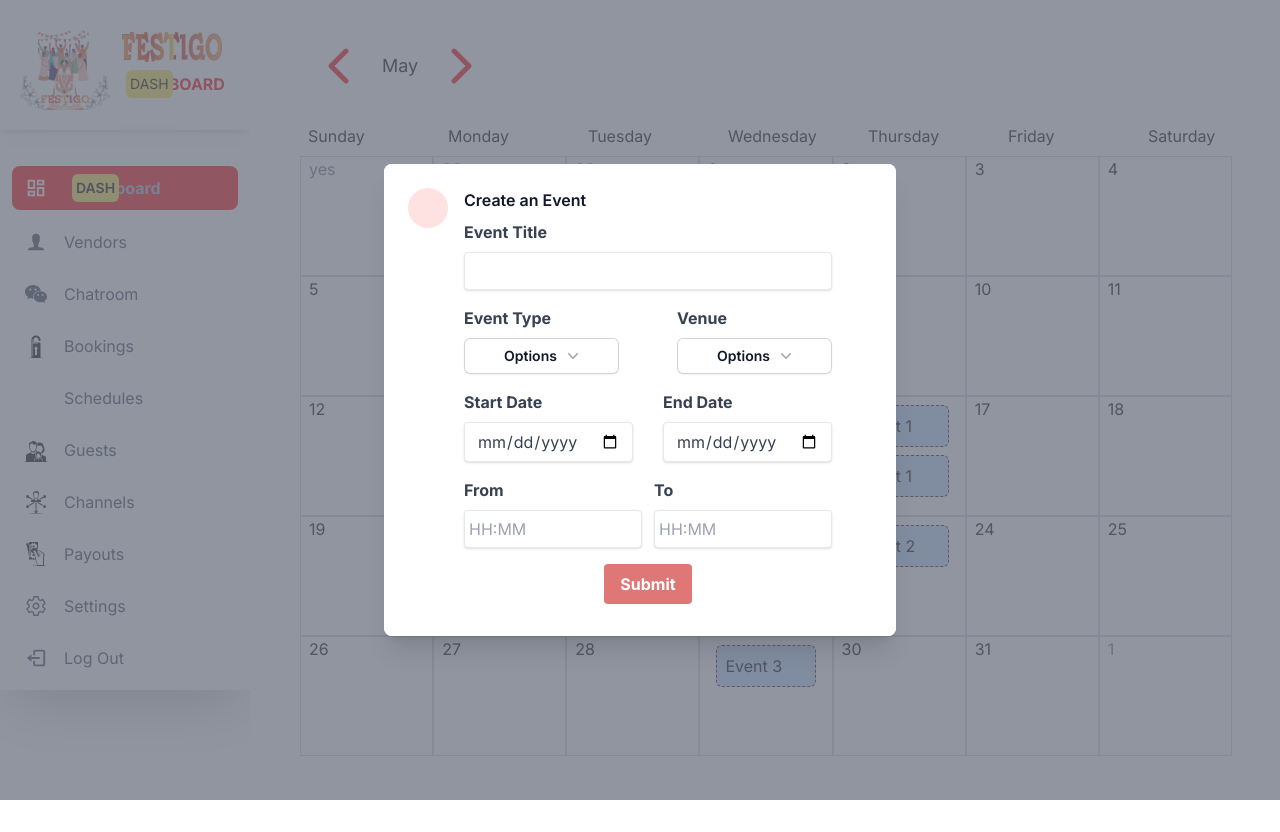
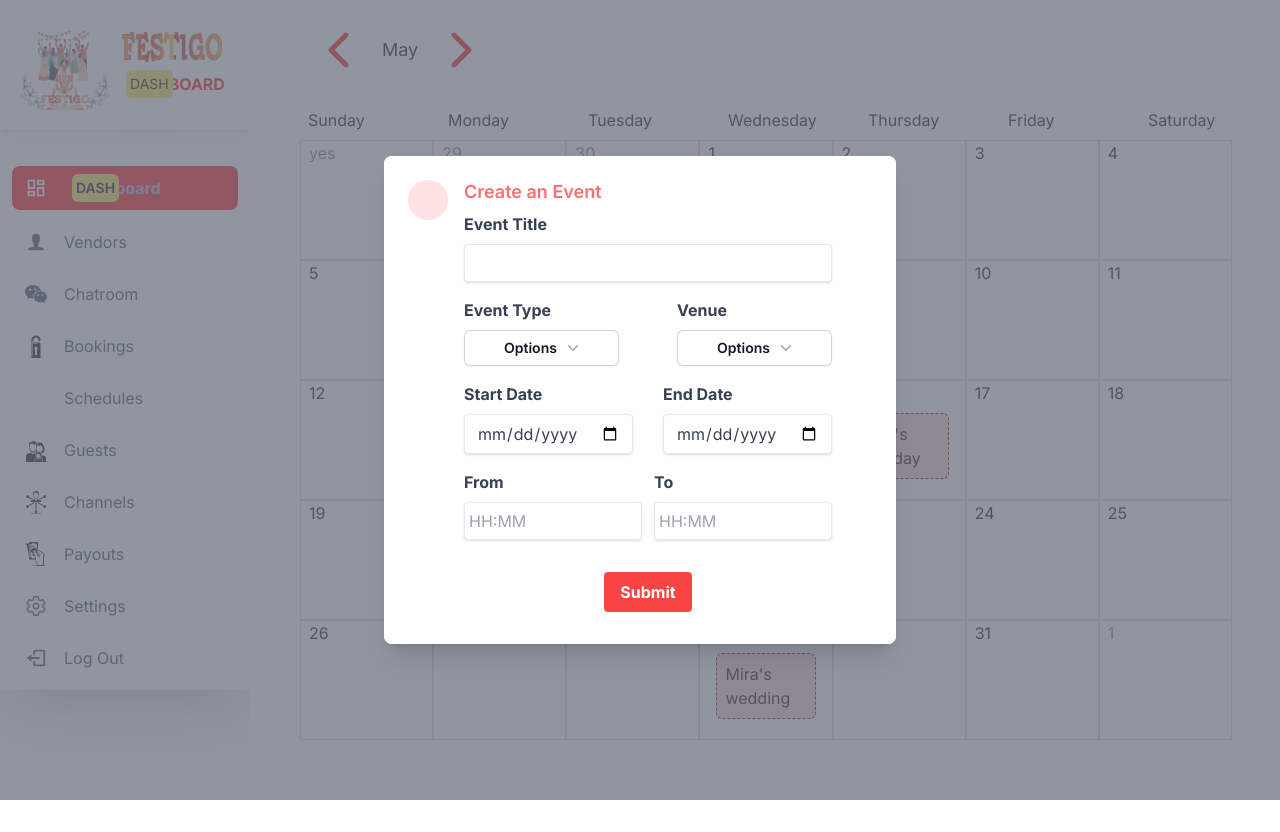
Before and after one commit to Niharika0104/Festigo, a Next.js app in the folder festigo/: page /dashboard/calendar in a window 1280 px wide. Both pictures are taken after a click on the element "10". After the commit the page ends 800 px from the top, so only its background shows below. Built offline with nearby package versions, Linux system fonts and the light colour scheme.

Commit message:
fixed the calendar

```diff
--- a/festigo/components/Calendar/CustomCalendat.tsx
+++ b/festigo/components/Calendar/CustomCalendat.tsx
@@ -24,12 +24,7 @@ const monthsValue = [
 const getDaysInMonth = (month: number, year: number): number => {
   return new Date(year, month, 0).getDate();
 };
-function getRandomColor() {
-  const colors = ["red", "green", "yellow", "blue","purple"];
-  const randomIndex = Math.floor(Math.random() * colors.length);
 
-  return colors[randomIndex];
-}
 
 
 interface Event {
@@ -40,6 +35,8 @@ interface Event {
   endDate?: string;
   venue?: string;
   edit?:boolean;
+  fromTime?:string;
+  toTime?:string;
 }
 const  groupByStartDate=(arr: Event[])=>{
   const result: { [key: string]: Event[] } = {};
@@ -60,10 +57,11 @@ const  groupByStartDate=(arr: Event[])=>{
 const organizedEvents: { [key: string]: Event[] } = {};
 
 const sampleEvents: Event[] = [
-  { date: '2024-05-15', title: 'Event 1', description: 'Description for Event 1', startDate: '2024-05-15', endDate: '2024-05-15', venue: 'Venue 1' },
-  { date: '2024-05-15', title: 'Event 1', description: 'Description for Event 1', startDate: '2024-05-15', endDate: '2024-05-15', venue: 'Venue 1' },
-  { date: '2024-05-22', title: 'Event 2', description: 'Description for Event 2', startDate: '2024-05-22', endDate: '2024-05-22', venue: 'Venue 2' },
-  { date: '2024-05-28', title: 'Event 3', description: 'Description for Event 3', startDate: '2024-05-28', endDate: '2024-05-28', venue: 'Venue 3' },
+  { date: '2024-05-15', title: 'Jazz\'s birthday', description: 'Description for Event 1', startDate: '2024-05-15', endDate: '2024-05-15', venue: 'Venue 1',fromTime:"11:00am",toTime:"11:40pm" },
+  { date: '2024-05-15', title: 'Harpreet\'s wedding', description: 'Description for Event 1', startDate: '2024-06-15', endDate: '2024-06-15', venue: 'Venue 1',fromTime:"11:00am",toTime:"11:40pm"  },
+  { date: '2024-05-22', title: 'Diane graduation party', description: 'Description for Event 2', startDate: '2024-06-22', endDate: '2024-06-22', venue: 'Venue 2',fromTime:"11:00am",toTime:"11:40pm"  },
+  { date: '2024-05-28', title: 'Mira\'s wedding', description: 'Description for Event 3', startDate: '2024-05-28', endDate: '2024-05-28', venue: 'Venue 3',fromTime:"11:00am",toTime:"11:40pm"  },
+
   // Add more events as needed
 ];
 
@@ -102,7 +100,7 @@ const getCurrentMonth = () => {
 
 
 const months = Array.from({ length: 12 }, (_, index) => index + 1); // Array of month numbers from 1 to 12
-const iconStyle = { color: "red", fontSize: "2.5em" }
+const iconStyle = { color: "red", fontSize: "2.5em",cursorStyle:"pointer"}
 
 
 const CustomCalendar: React.FC<CustomCalendarProps> = ({ year }) => {
@@ -111,19 +109,24 @@ const [title,setTitle]=useState("Create an Event")
  const [modalOpen, setModalOpen] = useState(false);
  const [event,setEvent]=useState();
  const handleLeftClick=()=>{
-  setCurrentMonth(monthsValue[currentMonth.idx-1]);
+  setCurrentMonth(monthsValue[(currentMonth.idx-1)%12]);
 }
 const handleRightClick=()=>{
-  setCurrentMonth(monthsValue[currentMonth.idx+1]);
+  setCurrentMonth(monthsValue[(currentMonth.idx+1)%12]);
 }
+function getRandomColor():string {
+  const colors = ["red", "green", "yellow", "blue","purple"];
+  const randomIndex = Math.floor(Math.random() * (colors.length-1));
 
+  return colors[randomIndex];
+}
 const OpenPopUp=(event?:any)=>{
   setModalOpen(true);
   if(event?.edit)setTitle("Edit your event")
   setEvent(event);
 }
 
-
+const dynamicClassName = `border border-dashed border-red-950 rounded-md m-2 bg-red-200 p-2 cursor-pointer`;
 const totalDays = getDaysInMonth(currentMonth.idx + 1, year);
 const firstDayOfWeek = getFirstDayOfWeek(currentMonth.idx + 1, year);
 const totalCells = Math.ceil((totalDays + firstDayOfWeek) / 7) * 7;
@@ -137,13 +140,14 @@ const totalCells = Math.ceil((totalDays + firstDayOfWeek) / 7) * 7;
         contentProps={event}
 
       />
-    <div className="w-full h-screen flex flex-col my-4">
-  <div className='w-[200px] h-[100px] flex justify-evenly items-center'>
-    <FaChevronLeft style={iconStyle} onClick={handleLeftClick}/>
+    <div className="w-full h-full flex flex-col mb-9 relative">
+      <div className='abolute object-contain'>
+  <div className='w-[200px] h-[100px] flex justify-evenly items-center  '>
+    <FaChevronLeft style={{...iconStyle,cursor: 'pointer' }} onClick={handleLeftClick}  />
     <div className='text-lg'>{currentMonth.month}</div>
-    <FaChevronRight style={iconStyle} onClick={handleRightClick}/>
+    <FaChevronRight style={{...iconStyle,cursor: 'pointer' }} onClick={handleRightClick}/>
   </div>
-
+  </div>
   <div className="grid grid-cols-7">
     {['Sunday', 'Monday', 'Tuesday', 'Wednesday', 'Thursday', 'Friday', 'Saturday'].map((day, index) => (
       <div key={index} className="p-2">{day}</div>
@@ -173,9 +177,12 @@ const totalCells = Math.ceil((totalDays + firstDayOfWeek) / 7) * 7;
 
 {groupByStartDate(sampleEvents)[`${(currentMonth.idx)+1}:${new String(day)}`]?.length>0?
 
-groupByStartDate(sampleEvents)[`${currentMonth.idx + 1}:${ new String(day)}`]?.map((item, key) => (<p key={key} className="border border-dashed border-red-950 rounded-md m-2 bg-blue-200 p-2 cursor-pointer"
+groupByStartDate(sampleEvents)[`${currentMonth.idx + 1}:${ new String(day)}`]?.map((item, key) => (<div>
+  {day+1}
+  <p key={key} className={dynamicClassName}
 onClick={()=>{OpenPopUp({...item,edit:true})}}
->{item?.title.slice(0,15)}</p>)) : <p className='cursor-pointer h-full' onClick={()=>{OpenPopUp({})}} >{day+1} </p> }
+>{item?.title.slice(0,15)}</p>
+</div>)) : <p className='cursor-pointer h-full' onClick={()=>{OpenPopUp({})}} >{day+1} </p> }
 </div>
     ))}
     {/* Fill dates of the next month in the last row */}
--- a/festigo/components/common/Dropdown.tsx
+++ b/festigo/components/common/Dropdown.tsx
@@ -49,7 +49,7 @@ const DropdownMenu: React.FC<DropdownMenuProps> = ({ options,value, onSelect })
 
       {isOpen && (
         <div
-          className="absolute right-0 z-10 mt-2 w-32 origin-top-right rounded-md bg-white shadow-lg ring-1 ring-black ring-opacity-5 focus:outline-none"
+          className="absolute right-0 z-10 mt-2 w-auto origin-top-right rounded-md bg-white shadow-lg ring-1 ring-black ring-opacity-5 focus:outline-none"
           role="menu"
           aria-orientation="vertical"
           aria-labelledby="menu-button"
@@ -62,7 +62,7 @@ const DropdownMenu: React.FC<DropdownMenuProps> = ({ options,value, onSelect })
                 key={index}
                 className={`${
                   selected === option ? 'bg-gray-100 text-gray-900' : 'text-gray-700'
-                } block px-5 py-2 text-sm`}
+                } block px-5 py-2 text-sm w-auto`}
                 role="menuitem"
                 tabIndex={-1}
                 onClick={() => handleSelect(option)}
--- a/festigo/components/common/EventForm.tsx
+++ b/festigo/components/common/EventForm.tsx
@@ -7,6 +7,7 @@ const YourComponent = (props:any) => {
   console.log(props)
   console.log("object")
   const options=["Wedding","Birthday","Lunch Party","Dance party"]
+  const venueOptions=["Central hall","Daisy hall","lotus banquet hall","Park hall"]
   const [eventType,setEventType]=useState(props?.eventType||"");
   const [venue,setVenue]=useState(props?.venue||"");
   const [toTime,settoTime]=useState("");
@@ -80,7 +81,7 @@ const handleFromTimeChange=(value:string)=>{
       <label htmlFor="startDate" className="block text-gray-700 font-bold mb-2">
           Venue
         </label>
-       <DropdownMenu options={options} onSelect={handleVenueSelect} value={venue||""}/>
+       <DropdownMenu options={venueOptions} onSelect={handleVenueSelect} value={venue||""}/>
 
       </div>
       </div>
@@ -120,7 +121,7 @@ const handleFromTimeChange=(value:string)=>{
         <label htmlFor="fromDuration" className="block text-gray-700 font-bold mb-2">
         From
         </label>
-        <TimePicker handleChange={handleFromTimeChange}/>
+        <TimePicker handleChange={handleFromTimeChange} value={props?.fromTime}/>
       </div>
 
 
@@ -128,7 +129,7 @@ const handleFromTimeChange=(value:string)=>{
         <label htmlFor="toDuration" className="block text-gray-700 font-bold mb-2">
         To
         </label>
-        <TimePicker handleChange={handleToTimeChange}/>
+        <TimePicker handleChange={handleToTimeChange} value={props?.toTime}/>
       </div>
 
 </div>
@@ -139,18 +140,18 @@ const handleFromTimeChange=(value:string)=>{
 
 
 
-      <div className="mb-4 justify-center flex gap-3">
+      <div className="mb-4 justify-center flex gap-3 mt-4">
       { props?.edit?
       <div>
          <button
       type="submit"
-      className="bg-[#e07777] mx-3 hover:bg-[#FD0123] text-white text-center font-bold py-2 px-4 rounded focus:outline-none focus:shadow-outline"
+      className="bg-[#f94444] mx-3 hover:bg-[#FD0123] text-white text-center font-semibold py-2 px-4 rounded focus:outline-none focus:shadow-outline"
     >
    Delete
     </button>
     <button
       type="submit"
-      className="bg-[#e07777]  hover:bg-[#FD0123] text-white text-center font-bold py-2 px-4 rounded focus:outline-none focus:shadow-outline"
+      className="bg-[#f94444] mx-3 hover:bg-[#FD0123] text-white text-center font-semibold py-2 px-4 rounded focus:outline-none focus:shadow-outline"
     >
    Save Changes
     </button>
@@ -160,7 +161,7 @@ const handleFromTimeChange=(value:string)=>{
 
       <button
       type="submit"
-      className="bg-[#e07777]  hover:bg-[#FD0123] text-white text-center font-bold py-2 px-4 rounded focus:outline-none focus:shadow-outline"
+      className="bg-[#f94444] mx-3 hover:bg-[#FD0123] text-white text-center font-bold py-2 px-4 rounded focus:outline-none focus:shadow-outline"
     >
    Submit
     </button>}
--- a/festigo/components/common/Modal.tsx
+++ b/festigo/components/common/Modal.tsx
@@ -42,7 +42,7 @@ const ReusableModal: React.FC<ModalProps> = ({ open, setOpen, title, content: Co
                       {/* You can add any icon or content here */}
                     </div>
                     <div className="mt-3 text-center sm:ml-4 sm:mt-0 sm:text-left">
-                      <DialogTitle as="h3" className="text-base font-semibold leading-6 text-gray-900">
+                      <DialogTitle as="h3" className="text-red-400 text-lg font-semibold leading-6 ">
                         {title}
                       </DialogTitle>
                       <div className="mt-2">
--- a/festigo/components/common/TimeFields.tsx
+++ b/festigo/components/common/TimeFields.tsx
@@ -3,10 +3,11 @@ interface TimePickerProps{
     hours?:string;
     minutes?:string;
     mode?:string;
+    value?:string;
     handleChange:(value:string)=>void;
 
 }
-const TimePicker=({hours,minutes,mode,handleChange}:TimePickerProps)=>{
+const TimePicker=({hours,minutes,mode,value,handleChange}:TimePickerProps)=>{
     const handleInputChange=(e:any)=>{
       handleChange(e.target.value)
     }
@@ -17,7 +18,8 @@ const TimePicker=({hours,minutes,mode,handleChange}:TimePickerProps)=>{
                 <input
                   type="text"
                   id="time"
-             className=     "shadow appearance-none border rounded w-full py-2 px-1 text-gray-700 leading-tight focus:outline-none focus:shadow-outline"
+                  value={value}
+             className= "shadow appearance-none border rounded w-full py-2 px-1 text-gray-700 leading-tight focus:outline-none focus:shadow-outline"
                   placeholder="HH:MM"
                   onChange={handleInputChange}
                 />
```
